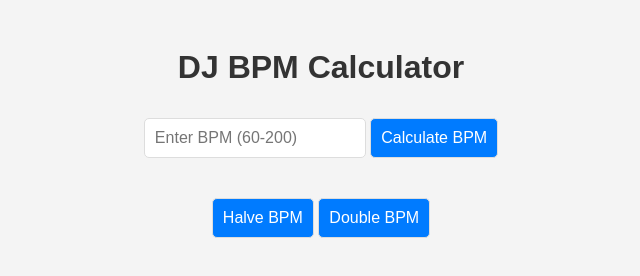
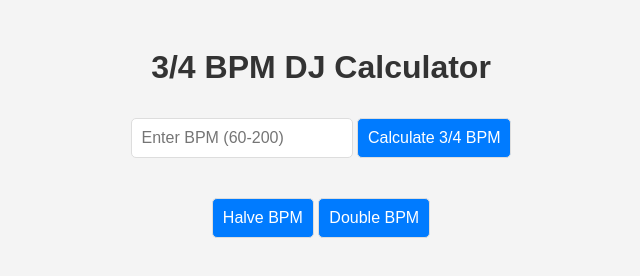
Before and after one commit to Timothy-Cole/DJ-3-4-BPM-Tool, a plain HTML site: page index.html in a window 1280 px wide. Shown: the whole page, without its empty margins (319-959 px from the left). Drawn offline with Linux system fonts and the light colour scheme.

Commit message:
Update index.html

```diff
--- a/index.html
+++ b/index.html
@@ -1,13 +1,13 @@
 <!DOCTYPE html>
 <html>
 <head>
-    <title>DJ BPM Calculator</title>
+    <title>3/4 BPM DJ Calculator</title>
     <link rel="stylesheet" type="text/css" href="style.css">
 </head>
 <body>
-    <h1>DJ BPM Calculator</h1>
+    <h1>3/4 BPM DJ Calculator</h1>
     <input type="number" id="bpmInput" placeholder="Enter BPM (60-200)">
-    <button onclick="calculateBPM()">Calculate BPM</button>
+    <button onclick="calculateBPM()">Calculate 3/4 BPM</button>
     <p id="result"></p>
     <button onclick="adjustBPM('halve')">Halve BPM</button>
     <button onclick="adjustBPM('double')">Double BPM</button>
```
